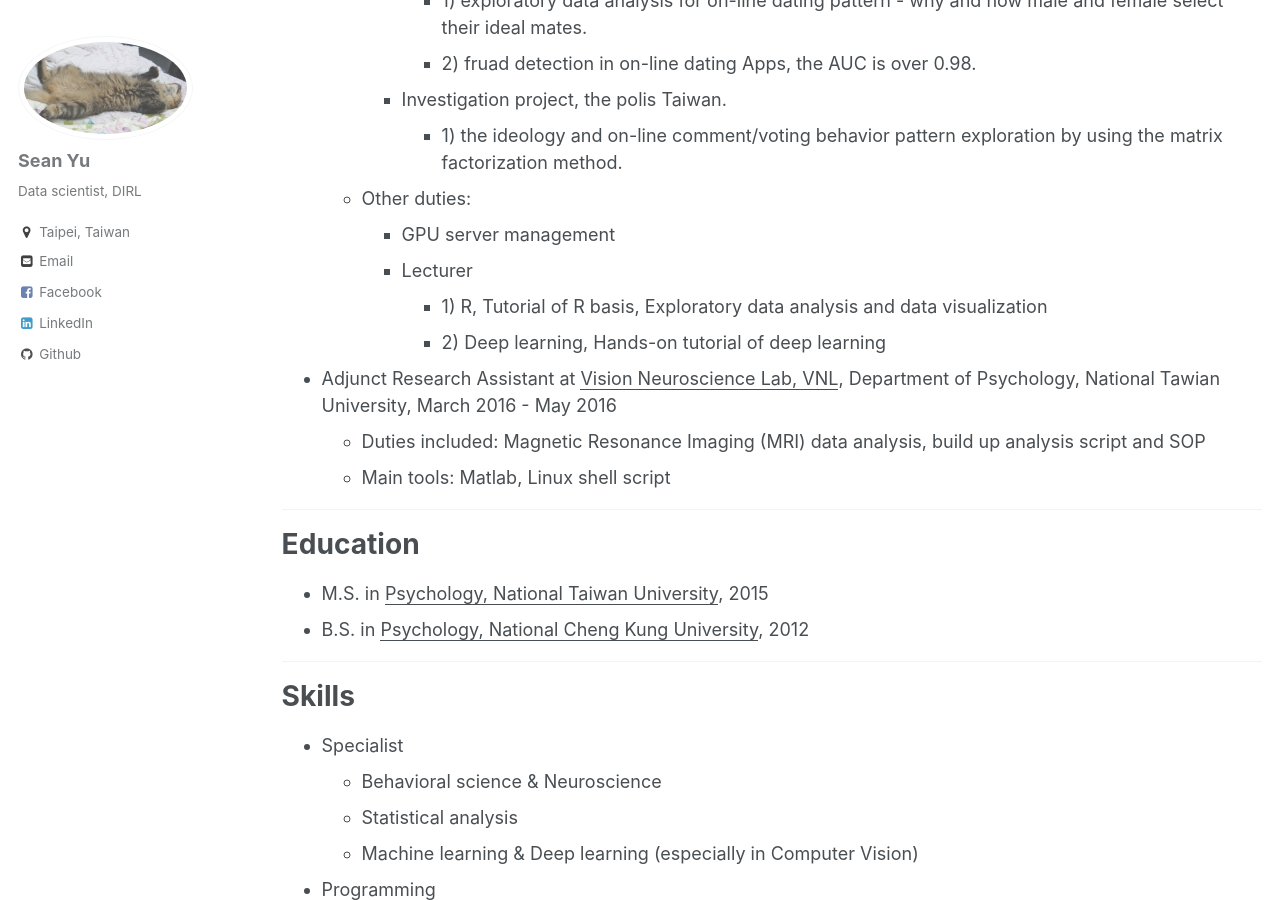
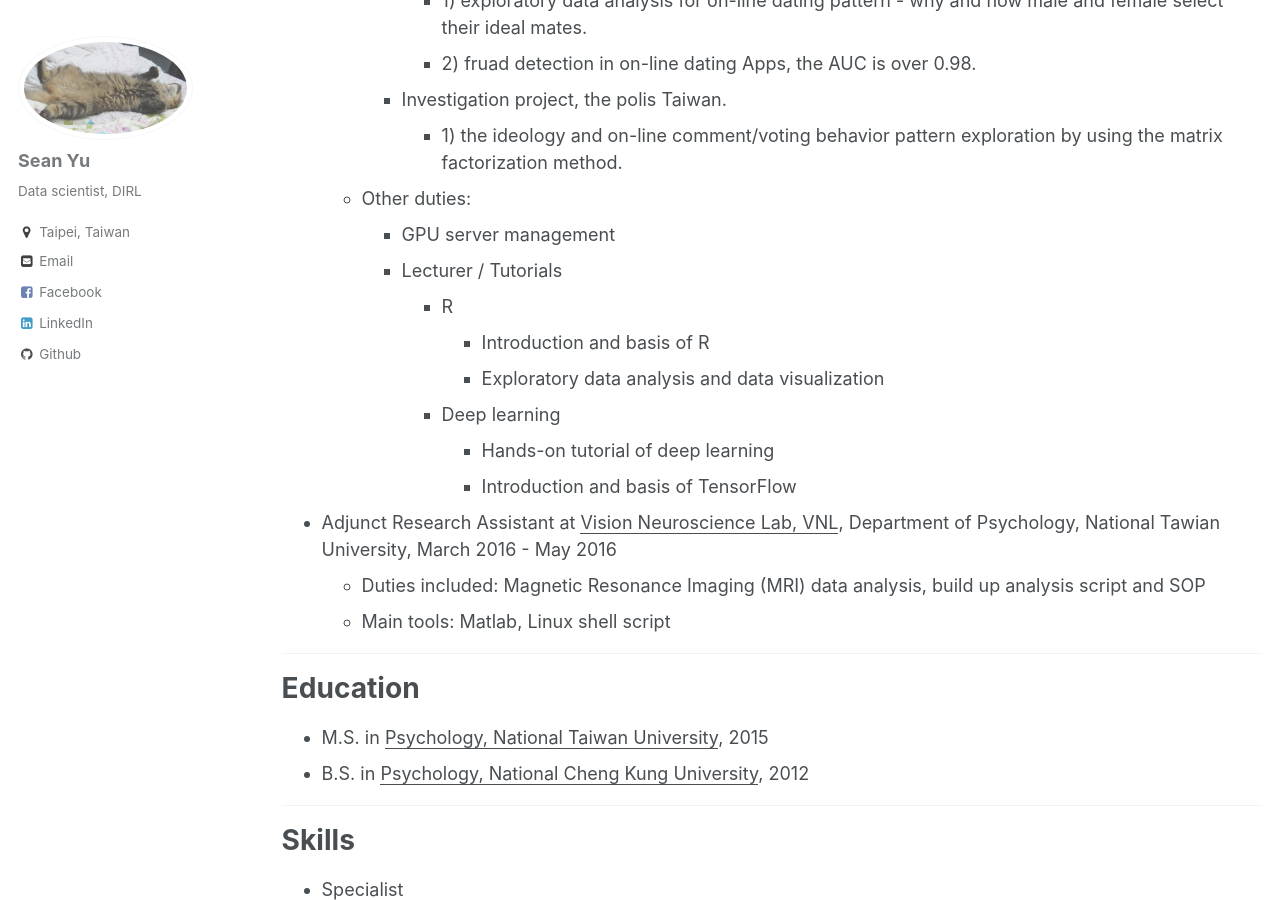
Before and after one commit to vashineyu/vashineyu.github.io, a Jekyll site: the page built from _pages/cv.md, in a window 1280 px wide and 900 px high, scrolled down 918 px. Built offline with Jekyll 4.4.1, drawn with Linux system fonts in a browser that asks for light colours.

Commit message:
Update cv.md

```diff
--- a/_pages/cv.md
+++ b/_pages/cv.md
@@ -31,10 +31,14 @@ Work experience
     - Investigation project, the polis Taiwan.
       - 1) the ideology and on-line comment/voting behavior pattern exploration by using the matrix factorization method.
   * Other duties: <br>
-    - GPU server management  <br>
-    - Lecturer  <br>
-      - 1) R, Tutorial of R basis, Exploratory data analysis and data visualization <br>
-      - 2) Deep learning, Hands-on tutorial of deep learning
+    - GPU server management <br>
+    - Lecturer / Tutorials <br>
+      - R
+        * Introduction and basis of R <br>
+        * Exploratory data analysis and data visualization <br>
+      - Deep learning <br>
+        * Hands-on tutorial of deep learning <br>
+        * Introduction and basis of TensorFlow <br>
 
 
 * Adjunct Research Assistant at <ins>[Vision Neuroscience Lab, VNL](http://www.psy.ntu.edu.tw/vnl/publications.html)</ins>, Department of Psychology, National Tawian University, March 2016 - May 2016
```
